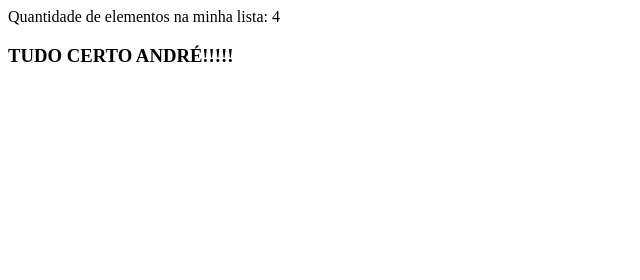
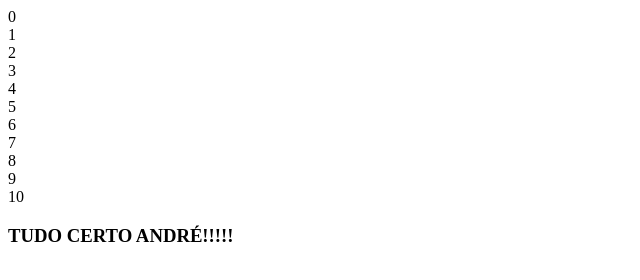
Before and after one commit to guerreirografico/icpa, a plain HTML site: page index.html in a window 1280 px wide. Shown: the whole page, without its empty margins (0-640 px from the left). Drawn offline with Linux system fonts and the light colour scheme.

Commit message:
Adiciona assunto sobre FO

```diff
--- a/index.html
+++ b/index.html
@@ -20,17 +20,35 @@
         // Array.pop() = remove o ultimo elemento da lista.
         // Array.shift() = remove o primeiro elemento da lista.
         // Array.indexOf = procura o índice de um item na Array.
+        /**
         const test = ["banana", "cebola", "cenoura", "pimentão"]
         console.log ("Quantidade de elementos na minha lista: ", test.length)
         document.write("Quantidade de elementos na minha lista: ", test.length)
-
+        **/
         const nome = ["Andre", "Felipe", "Abner", "Flavia"]
         let cont = 0
+        /**
         while (cont <= 3) {
             console.log(nome[cont])
             cont += 1
         }
+        **/
 
+        //FOR: +=2 / -1
+        /**
+        for (cont=0; cont < nome.length; cont++) {
+            document.write("Nome da lista: ", nome[cont] + "<br>")
+
+        } **/
+        /**
+        for (cont=0; cont <= 10; cont++) {
+            if (cont%2) {
+                document.write(cont + "<br>")
+            }
+        }
+        **/
+        for (cont=0; cont <=10; cont++)
+        document.write(cont + "<br>")
         </script>
     <h3> TUDO CERTO ANDRÉ!!!!!</h3>
 </body>
```
